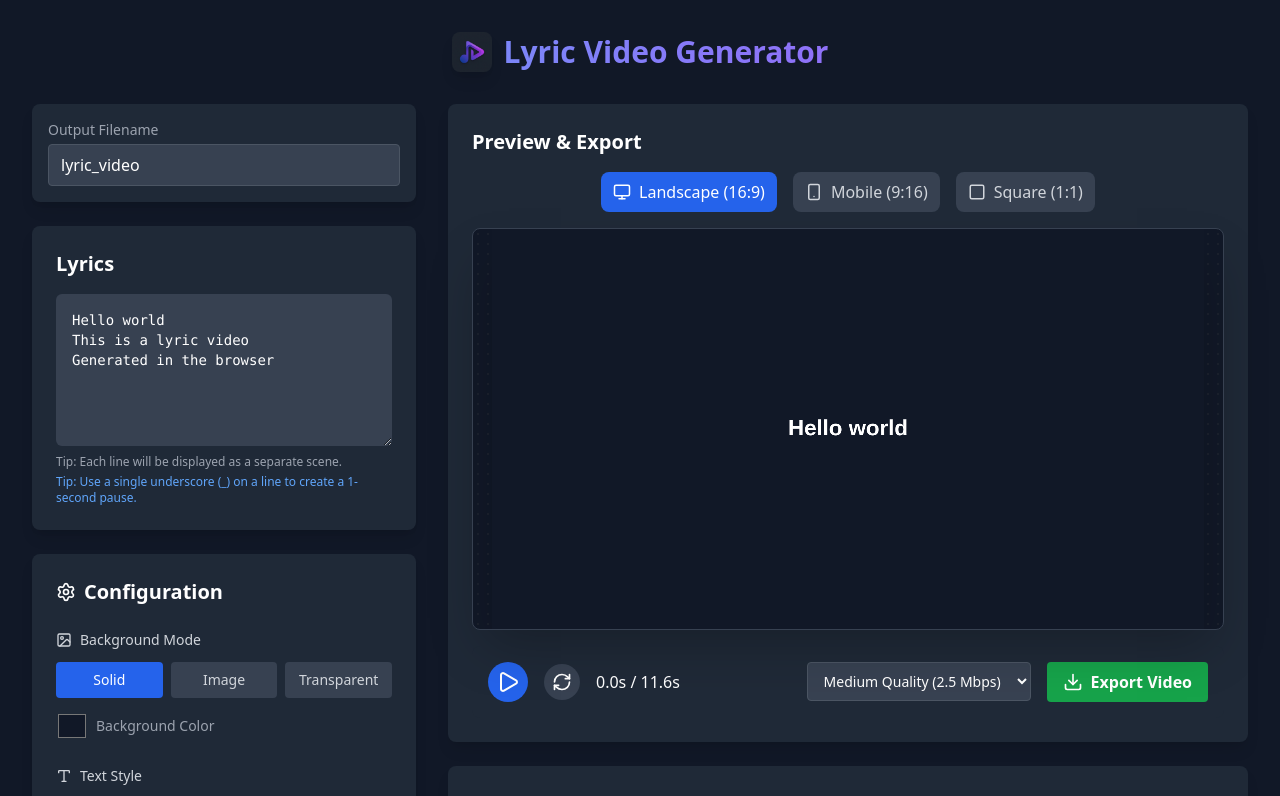
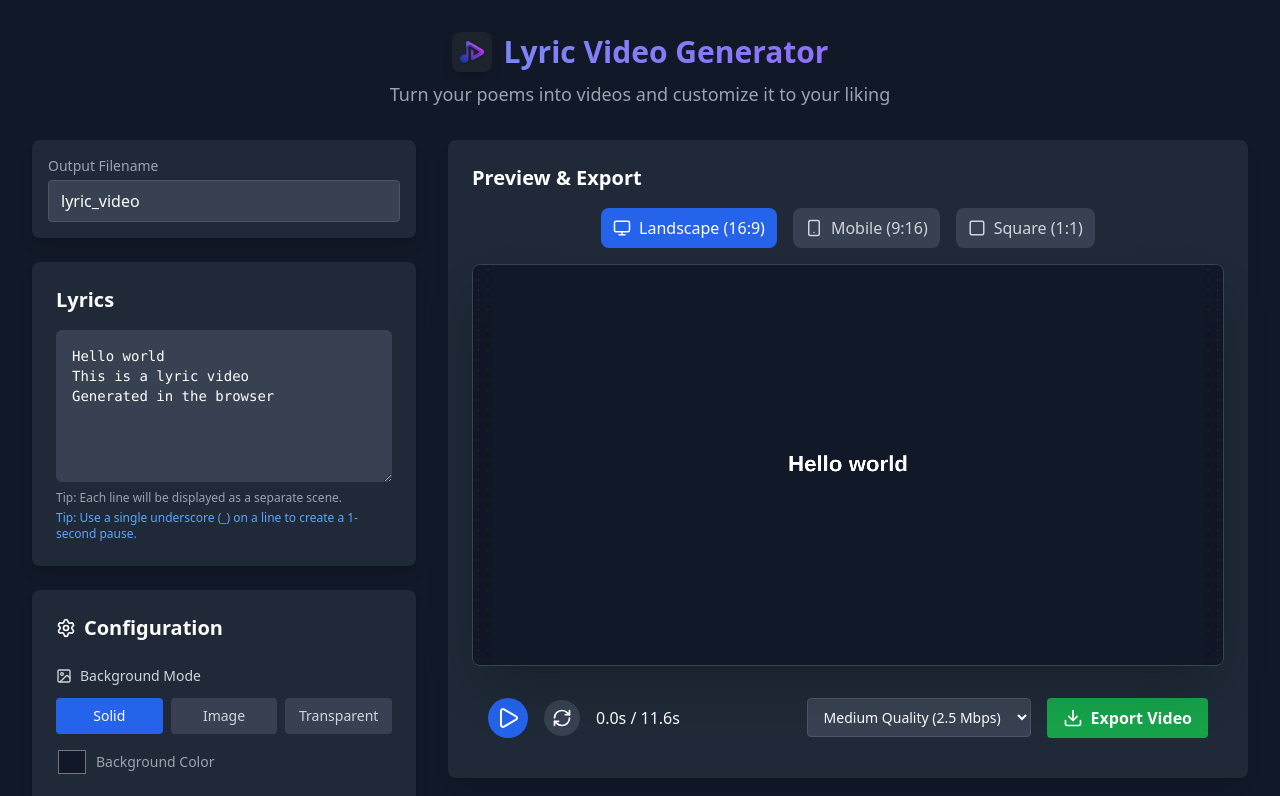
Before and after one commit to RDjarbeng/lyrics-generator-for-Web, a React (Vite) app in the folder web_app/: page / in a window 1280 px wide. Shown: the top 796 px of the page. Built offline with nearby package versions, Linux system fonts and the light colour scheme.

Commit message:
update description for site preview

```diff
--- a/web_app/index.html
+++ b/web_app/index.html
@@ -1,13 +1,34 @@
 <!doctype html>
 <html lang="en">
+
 <head>
   <meta charset="UTF-8" />
   <link rel="icon" type="image/png" href="/icon.png" />
   <meta name="viewport" content="width=device-width, initial-scale=1.0" />
-    <title>web_app</title>
+  <title>Lyric Video Generator - Turn Poems into Videos</title>
+  <meta name="description"
+    content="Turn your poems into videos and customize it to your liking. Create beautiful lyric videos directly in your browser." />
+
+  <!-- Open Graph / Facebook -->
+  <meta property="og:type" content="website" />
+  <meta property="og:url" content="https://videolyrics.netlify.app/" />
+  <meta property="og:title" content="Lyric Video Generator - Turn Poems into Videos" />
+  <meta property="og:description"
+    content="Turn your poems into videos and customize it to your liking. Create beautiful lyric videos directly in your browser." />
+  <meta property="og:image" content="https://videolyrics.netlify.app/icon.png" />
+
+  <!-- Twitter -->
+  <meta property="twitter:card" content="summary_large_image" />
+  <meta property="twitter:url" content="https://videolyrics.netlify.app/" />
+  <meta property="twitter:title" content="Lyric Video Generator - Turn Poems into Videos" />
+  <meta property="twitter:description"
+    content="Turn your poems into videos and customize it to your liking. Create beautiful lyric videos directly in your browser." />
+  <meta property="twitter:image" content="https://videolyrics.netlify.app/icon.png" />
 </head>
+
 <body>
   <div id="root"></div>
   <script type="module" src="/src/main.jsx"></script>
 </body>
+
 </html>
--- a/web_app/src/App.jsx
+++ b/web_app/src/App.jsx
@@ -32,10 +32,13 @@ function App() {
 
   return (
     <div className="min-h-screen bg-gray-900 text-white p-4 lg:p-8 font-sans">
-      <h1 className="text-3xl font-bold mb-6 lg:mb-8 text-center bg-clip-text text-transparent bg-gradient-to-r from-blue-400 to-purple-500 flex items-center justify-center gap-3">
-        <img src="/icon.png" alt="Logo" className="w-10 h-10 rounded-lg shadow-lg" />
-        Lyric Video Generator
-      </h1>
+      <div className="text-center mb-6 lg:mb-8">
+        <h1 className="text-3xl font-bold bg-clip-text text-transparent bg-gradient-to-r from-blue-400 to-purple-500 flex items-center justify-center gap-3 mb-2">
+          <img src="/icon.png" alt="Logo" className="w-10 h-10 rounded-lg shadow-lg" />
+          Lyric Video Generator
+        </h1>
+        <p className="text-gray-400 text-lg">Turn your poems into videos and customize it to your liking</p>
+      </div>
 
       <div className="max-w-7xl mx-auto grid grid-cols-1 lg:grid-cols-12 gap-6 lg:gap-8 relative">
         {/* Left Panel: Controls (4 cols) - Order 2 on mobile */}
```
Lines whose indentation alone changed are shown as unchanged.
